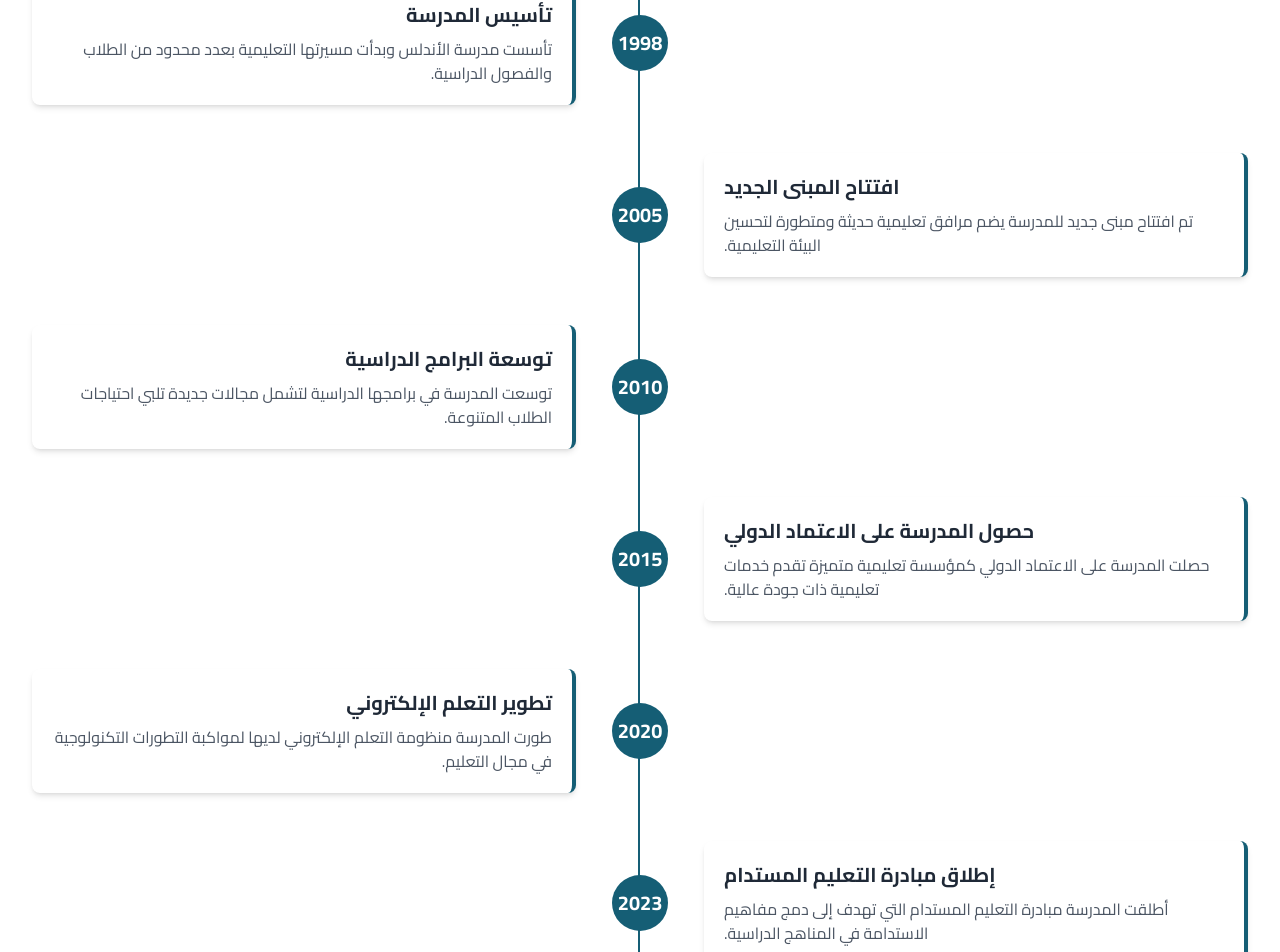
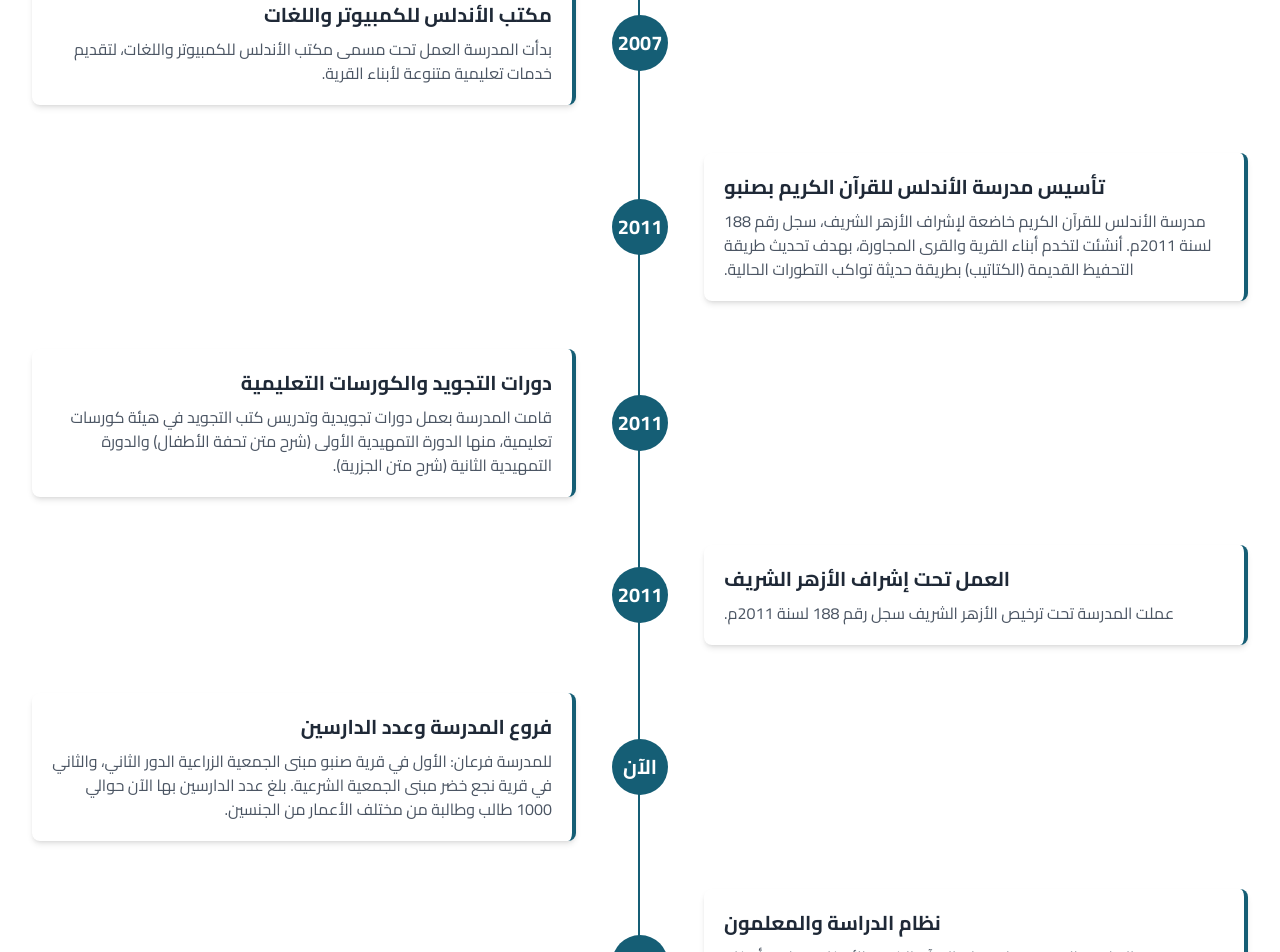
Before and after one commit to samarkhaled-FE/school-elandles, a React (Vite) app: page /about in a window 1280 px wide. Shown: the part 1404-2356 px from the top of the page. Built offline with nearby package versions, Linux system fonts and the light colour scheme.

Commit message:
رسالة توضح التعديلات

```diff
--- a/src/features/courses/coursesSlice.ts
+++ b/src/features/courses/coursesSlice.ts
@@ -8,6 +8,7 @@
   teacher: string;
   duration: string;
   level: string;
+  lessons?: string[];
 }
 
 interface CoursesState {
@@ -26,6 +27,12 @@
       teacher: 'أ. أحمد محمد',
       duration: '3 أشهر',
       level: 'مبتدئ',
+      lessons: [
+        'الوحدة الأولى: الحروف والكلمات',
+        'الوحدة الثانية: الجمل والتراكيب',
+        'الوحدة الثالثة: القراءة والفهم',
+        'الوحدة الرابعة: التعبير والإنشاء',
+      ],
     },
     {
       id: '2',
@@ -35,6 +42,11 @@
       teacher: 'د. سارة أحمد',
       duration: '4 أشهر',
       level: 'متوسط',
+      lessons: [
+        'الأعداد والعمليات الحسابية',
+        'الجبر والهندسة',
+        'الإحصاء والاحتمالات',
+      ],
     },
     {
       id: '3',
@@ -44,6 +56,11 @@
       teacher: 'د. محمد علي',
       duration: '5 أشهر',
       level: 'متقدم',
+      lessons: [
+        'الكائنات الحية',
+        'المادة والطاقة',
+        'البيئة والتوازن البيئي',
+      ],
     },
     {
       id: '4',
@@ -53,6 +70,11 @@
       teacher: 'أ. عمر خالد',
       duration: '3 أشهر',
       level: 'مبتدئ',
+      lessons: [
+        'العصر النبوي',
+        'الخلافة الراشدة',
+        'الدولة الأموية والعباسية',
+      ],
     },
   ],
   status: 'idle',
--- a/src/pages/About/components/TimelineSection.tsx
+++ b/src/pages/About/components/TimelineSection.tsx
@@ -4,34 +4,39 @@
 
 const timelineEvents = [
   {
-    year: '1998',
-    title: 'تأسيس المدرسة',
-    description: 'تأسست مدرسة الأندلس وبدأت مسيرتها التعليمية بعدد محدود من الطلاب والفصول الدراسية.',
+    year: '2007',
+    title: 'مكتب الأندلس للكمبيوتر واللغات',
+    description: 'بدأت المدرسة العمل تحت مسمى مكتب الأندلس للكمبيوتر واللغات، لتقديم خدمات تعليمية متنوعة لأبناء القرية.'
   },
   {
-    year: '2005',
-    title: 'افتتاح المبنى الجديد',
-    description: 'تم افتتاح مبنى جديد للمدرسة يضم مرافق تعليمية حديثة ومتطورة لتحسين البيئة التعليمية.',
+    year: '2011',
+    title: 'تأسيس مدرسة الأندلس للقرآن الكريم بصنبو',
+    description: 'مدرسة الأندلس للقرآن الكريم خاضعة لإشراف الأزهر الشريف، سجل رقم 188 لسنة 2011م. أنشئت لتخدم أبناء القرية والقرى المجاورة، بهدف تحديث طريقة التحفيظ القديمة (الكتاتيب) بطريقة حديثة تواكب التطورات الحالية.'
   },
   {
-    year: '2010',
-    title: 'توسعة البرامج الدراسية',
-    description: 'توسعت المدرسة في برامجها الدراسية لتشمل مجالات جديدة تلبي احتياجات الطلاب المتنوعة.',
+    year: '2011',
+    title: 'دورات التجويد والكورسات التعليمية',
+    description: 'قامت المدرسة بعمل دورات تجويدية وتدريس كتب التجويد في هيئة كورسات تعليمية، منها الدورة التمهيدية الأولى (شرح متن تحفة الأطفال) والدورة التمهيدية الثانية (شرح متن الجزرية).'
   },
   {
-    year: '2015',
-    title: 'حصول المدرسة على الاعتماد الدولي',
-    description: 'حصلت المدرسة على الاعتماد الدولي كمؤسسة تعليمية متميزة تقدم خدمات تعليمية ذات جودة عالية.',
+    year: '2011',
+    title: 'العمل تحت إشراف الأزهر الشريف',
+    description: 'عملت المدرسة تحت ترخيص الأزهر الشريف سجل رقم 188 لسنة 2011م.'
   },
   {
-    year: '2020',
-    title: 'تطوير التعلم الإلكتروني',
-    description: 'طورت المدرسة منظومة التعلم الإلكتروني لديها لمواكبة التطورات التكنولوجية في مجال التعليم.',
+    year: 'الآن',
+    title: 'فروع المدرسة وعدد الدارسين',
+    description: 'للمدرسة فرعان: الأول في قرية صنبو مبنى الجمعية الزراعية الدور الثاني، والثاني في قرية نجع خضر مبنى الجمعية الشرعية. بلغ عدد الدارسين بها الآن حوالي 1000 طالب وطالبة من مختلف الأعمار من الجنسين.'
   },
   {
-    year: '2023',
-    title: 'إطلاق مبادرة التعليم المستدام',
-    description: 'أطلقت المدرسة مبادرة التعليم المستدام التي تهدف إلى دمج مفاهيم الاستدامة في المناهج الدراسية.',
+    year: 'الآن',
+    title: 'نظام الدراسة والمعلمون',
+    description: 'تعتمد الدراسة بالمدرسة على تعلم القرآن الكريم بالأحكام ودراسة أحكام التجويد شفويًا وتحريريًا. يقوم بالتدريس بها 25 معلم ومعلمة من حفظة القرآن الكريم من أبناء القرية، معظمهم تخرج من هذه المدرسة.'
+  },
+  {
+    year: 'الآن',
+    title: 'تطوير المعلمين',
+    description: 'تقوم المدرسة الآن بشرح الدورة التمهيدية لمعلمي ومعلمات القرآن الكريم ببرنامج دكتور إبراهيم الشربيني "تدبر وعمل".'
   },
 ];
 
--- a/src/pages/Courses/components/CoursesList.tsx
+++ b/src/pages/Courses/components/CoursesList.tsx
@@ -29,6 +29,7 @@
   const { courses } = useSelector((state: RootState) => state.courses);
   const [searchTerm, setSearchTerm] = useState('');
   const [filteredCourses, setFilteredCourses] = useState(courses);
+  const [expandedId, setExpandedId] = useState<string | null>(null);
 
   const handleSearch = (e: React.ChangeEvent<HTMLInputElement>) => {
     const term = e.target.value;
@@ -94,9 +95,12 @@
                   className="w-full h-48 object-cover transform group-hover:scale-105 transition-transform duration-500"
                 />
                 <div className="absolute inset-0 bg-gradient-to-t from-black/70 to-transparent opacity-0 group-hover:opacity-100 transition-opacity duration-300 flex items-end p-4">
-                  <Link to={`/courses/${course.id}`} className="text-white font-bold">
-                    عرض التفاصيل
-                  </Link>
+                  <button
+                    className="text-white font-bold focus:outline-none"
+                    onClick={() => setExpandedId(expandedId === course.id ? null : course.id)}
+                  >
+                    {expandedId === course.id ? 'إخفاء التفاصيل' : 'عرض التفاصيل'}
+                  </button>
                 </div>
               </div>
               <div className="p-5">
@@ -118,11 +122,24 @@
                     <span>{course.level}</span>
                   </div>
                 </div>
-                <div className="mt-4">
-                  <Link to={`/courses/${course.id}`}>
-                    <Button variant="primary" fullWidth>عرض التفاصيل</Button>
-                  </Link>
-                </div>
+                {expandedId === course.id && (
+                  <div className="mt-4 bg-gray-50 rounded p-4 border text-sm text-gray-700 animate-fade-in">
+                    <p><span className="font-bold">وصف المادة:</span> {course.description}</p>
+                    <p className="mt-2"><span className="font-bold">المعلم المسؤول:</span> {course.teacher}</p>
+                    <p className="mt-2"><span className="font-bold">الجدول الزمني:</span> {course.duration}</p>
+                    <p className="mt-2"><span className="font-bold">المستوى:</span> {course.level}</p>
+                    {course.lessons && (
+                      <div className="mt-2">
+                        <span className="font-bold">الدروس/الوحدات:</span>
+                        <ul className="list-disc pr-5 mt-1">
+                          {course.lessons.map((lesson, i) => (
+                            <li key={i}>{lesson}</li>
+                          ))}
+                        </ul>
+                      </div>
+                    )}
+                  </div>
+                )}
               </div>
             </motion.div>
           ))}
--- a/src/pages/Home/sections/CoursesSection.tsx
+++ b/src/pages/Home/sections/CoursesSection.tsx
@@ -1,4 +1,4 @@
-import React from 'react';
+import React, { useState } from 'react';
 import { Link } from 'react-router-dom';
 import { motion } from 'framer-motion';
 import { useSelector } from 'react-redux';
@@ -28,6 +28,7 @@
 
 const CoursesSection: React.FC = () => {
   const { courses } = useSelector((state: RootState) => state.courses);
+  const [expandedId, setExpandedId] = useState<string | null>(null);
 
   return (
     <section className="py-20 bg-white">
@@ -60,9 +61,12 @@
                   className="w-full h-48 object-cover transform group-hover:scale-105 transition-transform duration-500"
                 />
                 <div className="absolute inset-0 bg-gradient-to-t from-black/70 to-transparent opacity-0 group-hover:opacity-100 transition-opacity duration-300 flex items-end p-4">
-                  <Link to={`/courses/${course.id}`} className="text-white font-bold">
-                    عرض التفاصيل
-                  </Link>
+                  <button
+                    className="text-white font-bold focus:outline-none"
+                    onClick={() => setExpandedId(expandedId === course.id ? null : course.id)}
+                  >
+                    {expandedId === course.id ? 'إخفاء التفاصيل' : 'عرض التفاصيل'}
+                  </button>
                 </div>
               </div>
               <div className="p-5">
@@ -84,6 +88,24 @@
                     <span>{course.level}</span>
                   </div>
                 </div>
+                {expandedId === course.id && (
+                  <div className="mt-4 bg-gray-50 rounded p-4 border text-sm text-gray-700 animate-fade-in">
+                    <p><span className="font-bold">وصف المادة:</span> {course.description}</p>
+                    <p className="mt-2"><span className="font-bold">المعلم المسؤول:</span> {course.teacher}</p>
+                    <p className="mt-2"><span className="font-bold">الجدول الزمني:</span> {course.duration}</p>
+                    <p className="mt-2"><span className="font-bold">المستوى:</span> {course.level}</p>
+                    {course.lessons && (
+                      <div className="mt-2">
+                        <span className="font-bold">الدروس/الوحدات:</span>
+                        <ul className="list-disc pr-5 mt-1">
+                          {course.lessons.map((lesson, i) => (
+                            <li key={i}>{lesson}</li>
+                          ))}
+                        </ul>
+                      </div>
+                    )}
+                  </div>
+                )}
               </div>
             </motion.div>
           ))}
```
